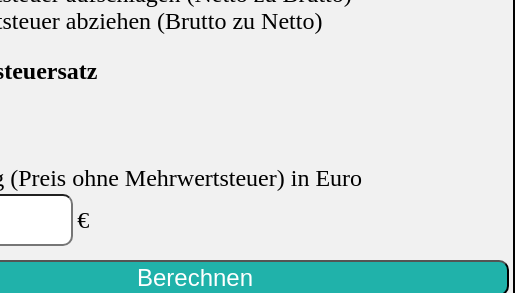
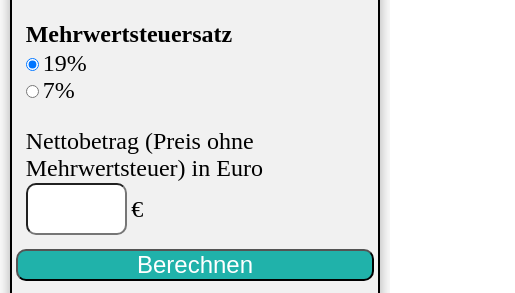
Before and after one commit to Romantev/Project_Mehrwertsteuer-Rechner, a plain HTML site: page index.html in a window 390 px wide. Shown: the part 266-559 px from the top of the page, 515 px wide, since content can reach past the window. Drawn offline with Linux system fonts and the light colour scheme.

Commit message:
add responsive

```diff
--- a/assets/css/style.css
+++ b/assets/css/style.css
@@ -47,6 +47,7 @@ section {
   border-radius: 20px;
   padding: 1vw;
   background: rgb(241, 241, 241);
+  box-shadow: rgba(0, 0, 0, 0.35) 0px 5px 15px;
 }
 
 article {
@@ -79,3 +80,13 @@ input[type="submit"] {
   border-radius: 10px;
   margin-bottom: 2vw;
 }
+
+@media screen and (max-width: 650px) {
+  main {
+    height: 100%;
+  }
+
+  section {
+    width: 95%;
+  }
+}
```
